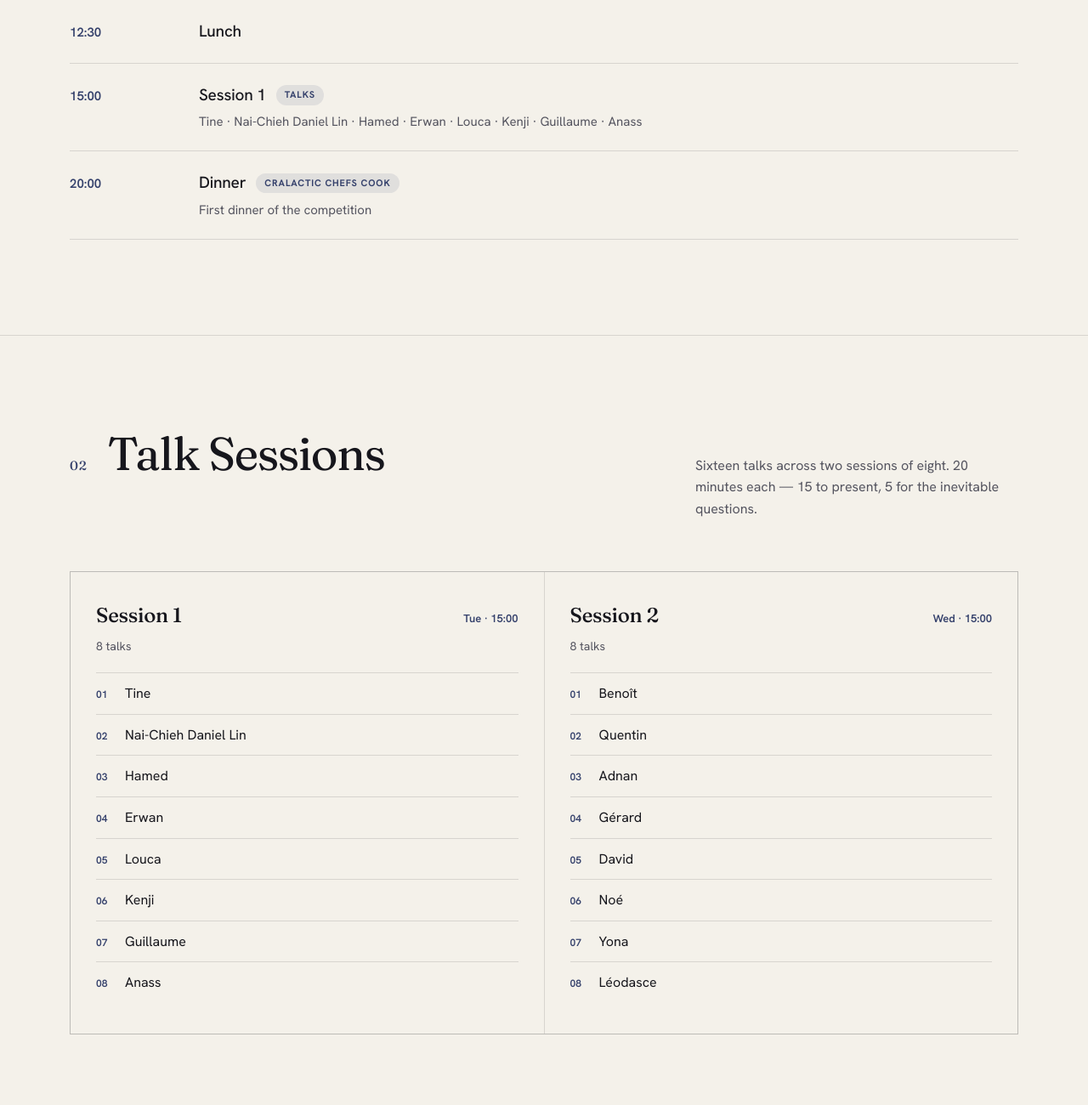
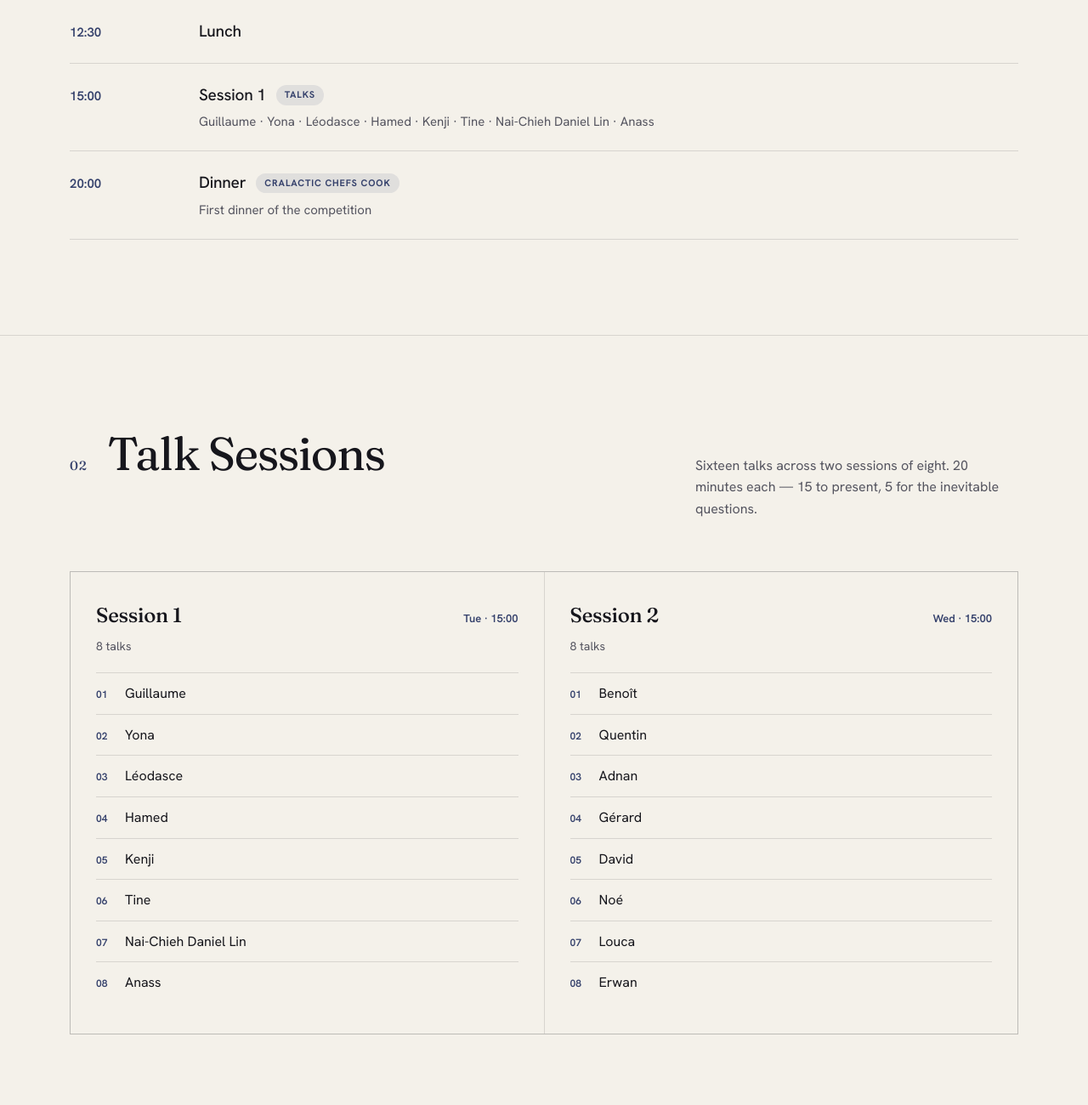
Before and after one commit to naichiehlin/astroens-retreat, a plain HTML site: page index.html in a window 1280 px wide. Shown: the part 1340-2640 px from the top of the page at 85% size. Drawn offline with Linux system fonts and the light colour scheme.

Commit message:
update talk order

```diff
--- a/index.html
+++ b/index.html
@@ -230,7 +230,7 @@
       <div class="slot"><div class="time">09:00</div><div><div class="what">Departure from the ENS</div><div class="who">Carpool up to the gîte — see the car teams below</div></div></div>
       <div class="slot break"><div class="time">~11:00</div><div><div class="what">Arrival & settle in</div></div></div>
       <div class="slot"><div class="time">12:30</div><div><div class="what">Lunch</div></div></div>
-      <div class="slot"><div class="time">15:00</div><div><div class="what">Session 1 <span class="pill">Talks</span></div><div class="who">Tine · Nai-Chieh Daniel Lin · Hamed · Erwan · Louca · Kenji · Guillaume · Anass</div></div></div>
+      <div class="slot"><div class="time">15:00</div><div><div class="what">Session 1 <span class="pill">Talks</span></div><div class="who">Guillaume · Yona · Léodasce · Hamed · Kenji · Tine · Nai-Chieh Daniel Lin · Anass</div></div></div>
       <div class="slot"><div class="time">20:00</div><div><div class="what">Dinner <span class="pill">CRALactic Chefs cook</span></div><div class="who">First dinner of the competition</div></div></div>
     </div>
 
@@ -239,7 +239,7 @@
       <div class="slot break"><div class="time">08:00</div><div><div class="what">Breakfast</div></div></div>
       <div class="slot"><div class="time">09:30</div><div><div class="what">Free time</div><div class="who">Hike from the col, ride, or do nothing at all</div></div></div>
       <div class="slot"><div class="time">12:30</div><div><div class="what">Lunch <span class="pill">Team B cooks</span></div><div class="who">First lunch of the competition</div></div></div>
-      <div class="slot"><div class="time">15:00</div><div><div class="what">Session 2 <span class="pill">Talks</span></div><div class="who">Benoît · Quentin · Adnan · Gérard · David · Noé · Yona · Léodasce</div></div></div>
+      <div class="slot"><div class="time">15:00</div><div><div class="what">Session 2 <span class="pill">Talks</span></div><div class="who">Benoît · Quentin · Adnan · Gérard · David · Noé · Louca · Erwan</div></div></div>
       <div class="slot"><div class="time">20:00</div><div><div class="what">Dinner <span class="pill">Team Parmesan cooks</span></div><div class="who">Second dinner — the Italian menu</div></div></div>
     </div>
 
@@ -267,14 +267,14 @@
         <div class="top"><h3>Session 1</h3><span class="when">Tue · 15:00</span></div>
         <div class="count">8 talks</div>
         <ol>
-          <li>Tine</li><li>Nai-Chieh Daniel Lin</li><li>Hamed</li><li>Erwan</li><li>Louca</li><li>Kenji</li><li>Guillaume</li><li>Anass</li>
+          <li>Guillaume</li><li>Yona</li><li>Léodasce</li><li>Hamed</li><li>Kenji</li><li>Tine</li><li>Nai-Chieh Daniel Lin</li><li>Anass</li>
         </ol>
       </div>
       <div class="ses">
         <div class="top"><h3>Session 2</h3><span class="when">Wed · 15:00</span></div>
         <div class="count">8 talks</div>
         <ol>
-          <li>Benoît</li><li>Quentin</li><li>Adnan</li><li>Gérard</li><li>David</li><li>Noé</li><li>Yona</li><li>Léodasce</li>
+          <li>Benoît</li><li>Quentin</li><li>Adnan</li><li>Gérard</li><li>David</li><li>Noé</li><li>Louca</li><li>Erwan</li>
         </ol>
       </div>
     </div>
```
